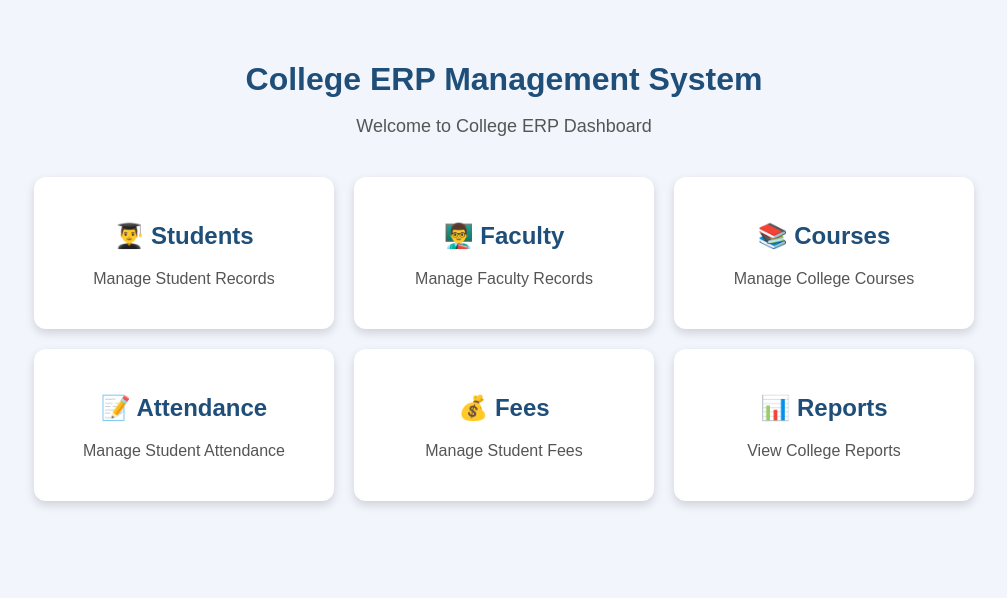
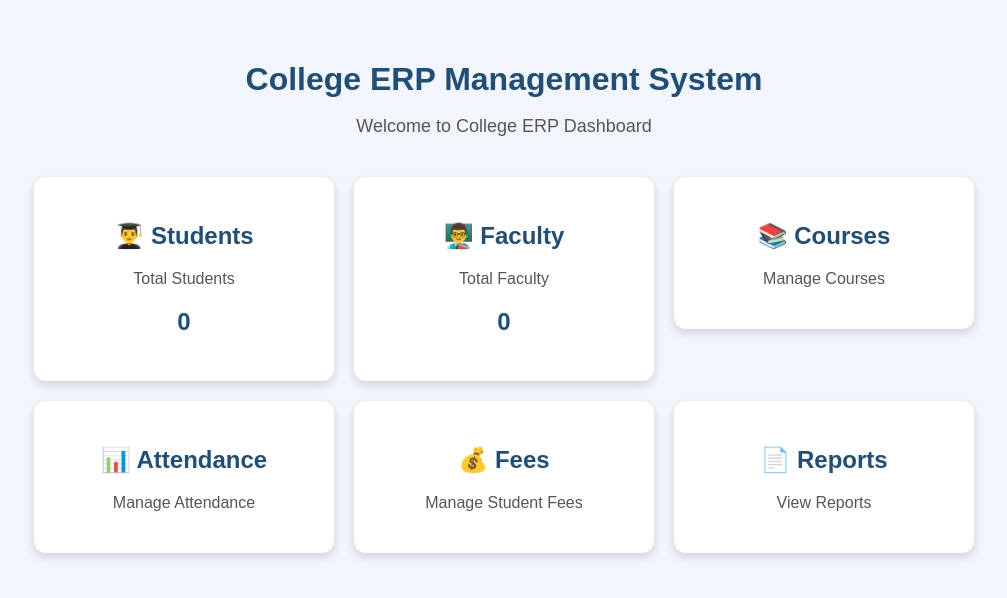
Before and after one commit to krishnachauhan0204-collab/College-ERP-Management-System, a Flask app: page / in a window 1280 px wide. Shown: the top 598 px of the page, without its empty margins (136-1143 px from the left). Run offline with Flask 3, Linux system fonts and the light colour scheme; data that the repository does not hold is empty.

Commit message:
Update index.html

```diff
--- a/templates/index.html
+++ b/templates/index.html
@@ -8,48 +8,56 @@
 <body>
 
     <h1>College ERP Management System</h1>
+
     <p>Welcome to College ERP Dashboard</p>
 
+    <!-- SMART DASHBOARD -->
     <div class="dashboard">
 
         <a href="/students" style="text-decoration: none; color: inherit;">
             <div class="card">
                 <h2>👨‍🎓 Students</h2>
-        <p>Manage Student Records</p>
+                <p>Total Students</p>
+                <h2>{{ total_students }}</h2>
             </div>
         </a>
 
         <a href="/faculty" style="text-decoration: none; color: inherit;">
             <div class="card">
                 <h2>👨‍🏫 Faculty</h2>
-        <p>Manage Faculty Records</p>
+                <p>Total Faculty</p>
+                <h2>{{ total_faculty }}</h2>
             </div>
         </a>
 
         <a href="/courses" style="text-decoration: none; color: inherit;">
             <div class="card">
                 <h2>📚 Courses</h2>
-        <p>Manage College Courses</p>
+                <p>Manage Courses</p>
             </div>
         </a>
+
         <a href="/attendance" style="text-decoration: none; color: inherit;">
             <div class="card">
-        <h2>📝 Attendance</h2>
-        <p>Manage Student Attendance</p>
+                <h2>📊 Attendance</h2>
+                <p>Manage Attendance</p>
             </div>
         </a>
+
         <a href="/fees" style="text-decoration: none; color: inherit;">
             <div class="card">
                 <h2>💰 Fees</h2>
                 <p>Manage Student Fees</p>
             </div>
         </a>
+
         <a href="/reports" style="text-decoration: none; color: inherit;">
             <div class="card">
-        <h2>📊 Reports</h2>
-        <p>View College Reports</p>
+                <h2>📄 Reports</h2>
+                <p>View Reports</p>
             </div>
         </a>
+
     </div>
 
 </body>
```
Lines whose indentation alone changed are shown as unchanged.
